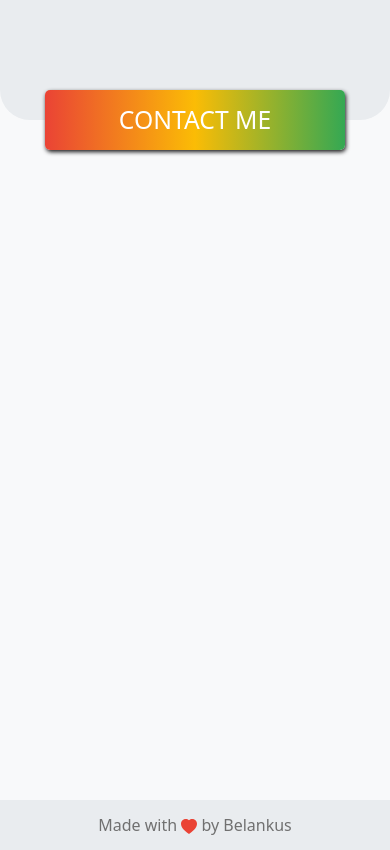
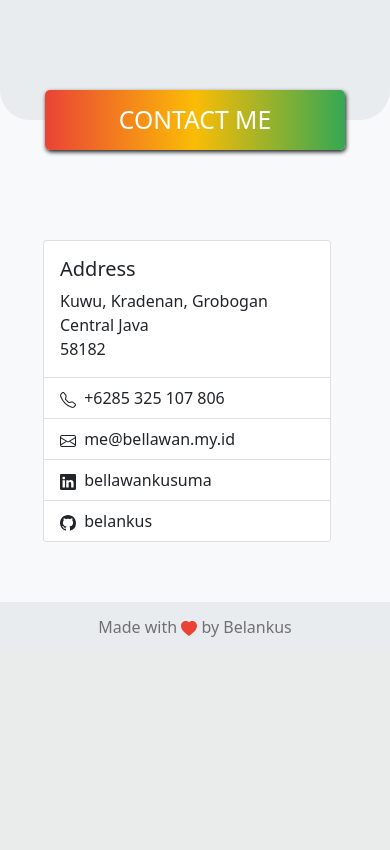
Before and after one commit to belankus/belankus.github.io, a PHP site: page / in a window 390 px wide. Shown: the part 4124-4974 px from the top of the page. After the commit the page ends 4761 px from the top, so only its background shows below. Run offline with PHP 8.4, Linux system fonts and the light colour scheme.

Commit message:
tambah contact me dan peta

```diff
--- a/css/main.css
+++ b/css/main.css
@@ -742,7 +742,7 @@ section .main {
 }
 
 .contact-me {
-  height: 800px;
+  height: auto;
   background-color: #f8f9fa;
   position: relative;
 }
@@ -771,6 +771,18 @@ section .main {
 .contact-me .judul h2 {
   color: white;
   line-height: 60px;
+}
+
+.contact-me .location {
+  margin-top: 60px;
+  padding-bottom: 60px;
+}
+
+.contact-me .location .peta {
+  -webkit-box-sizing: content-box;
+          box-sizing: content-box;
+  border: 1px solid rgba(0, 0, 0, 0.125);
+  border-radius: 5px;
 }
 
 footer .credit {
@@ -1162,5 +1174,8 @@ footer .credit p a {
     -ms-grid-column: 1;
     grid-area: foto5;
   }
+  .contact-me .peta {
+    display: none;
+  }
 }
 /*# sourceMappingURL=main.css.map */
--- a/css/main.scss
+++ b/css/main.scss
@@ -33,6 +33,7 @@ $huruf: #707070;
   font-weight: normal;
   font-style: normal;
 }
+
 body {
   background-color: $latar;
 }
@@ -599,7 +600,7 @@ section {
 }
 
 .contact-me {
-  height: 800px;
+  height: auto;
   background-color: $latar;
   position: relative;
   // text-align: center;
@@ -622,6 +623,15 @@ section {
     h2 {
       color: white;
       line-height: 60px;
+    }
+  }
+  .location {
+    margin-top: 60px;
+    padding-bottom: 60px;
+    .peta {
+      box-sizing: content-box;
+      border: 1px solid rgba(0, 0, 0, 0.125);
+      border-radius: 5px;
     }
   }
 }
@@ -965,4 +975,9 @@ footer {
       grid-area: foto5;
     }
   }
+  .contact-me {
+    .peta {
+      display: none;
+    }
+  }
 }
--- a/index.html
+++ b/index.html
@@ -204,6 +204,64 @@
       <div class="judul">
         <h2>CONTACT <span>ME</span></h2>
       </div>
+      <div class="container location d-flex justify-content-center">
+        <div class="alamat me-3">
+          <div class="card" style="width: 18rem">
+            <div class="card-body">
+              <h5 class="card-title">Address</h5>
+              <p class="card-text">
+                Kuwu, Kradenan, Grobogan<br />
+                Central Java<br />
+                58182
+              </p>
+            </div>
+            <ul class="list-group list-group-flush">
+              <li class="list-group-item">
+                <svg xmlns="http://www.w3.org/2000/svg" width="16" height="16" fill="currentColor" class="bi bi-telephone me-1" viewBox="0 0 16 16">
+                  <path
+                    d="M3.654 1.328a.678.678 0 0 0-1.015-.063L1.605 2.3c-.483.484-.661 1.169-.45 1.77a17.568 17.568 0 0 0 4.168 6.608 17.569 17.569 0 0 0 6.608 4.168c.601.211 1.286.033 1.77-.45l1.034-1.034a.678.678 0 0 0-.063-1.015l-2.307-1.794a.678.678 0 0 0-.58-.122l-2.19.547a1.745 1.745 0 0 1-1.657-.459L5.482 8.062a1.745 1.745 0 0 1-.46-1.657l.548-2.19a.678.678 0 0 0-.122-.58L3.654 1.328zM1.884.511a1.745 1.745 0 0 1 2.612.163L6.29 2.98c.329.423.445.974.315 1.494l-.547 2.19a.678.678 0 0 0 .178.643l2.457 2.457a.678.678 0 0 0 .644.178l2.189-.547a1.745 1.745 0 0 1 1.494.315l2.306 1.794c.829.645.905 1.87.163 2.611l-1.034 1.034c-.74.74-1.846 1.065-2.877.702a18.634 18.634 0 0 1-7.01-4.42 18.634 18.634 0 0 1-4.42-7.009c-.362-1.03-.037-2.137.703-2.877L1.885.511z"
+                  />
+                </svg>
+                +6285 325 107 806
+              </li>
+              <li class="list-group-item">
+                <svg xmlns="http://www.w3.org/2000/svg" width="16" height="16" fill="currentColor" class="bi bi-envelope me-1" viewBox="0 0 16 16">
+                  <path
+                    d="M0 4a2 2 0 0 1 2-2h12a2 2 0 0 1 2 2v8a2 2 0 0 1-2 2H2a2 2 0 0 1-2-2V4zm2-1a1 1 0 0 0-1 1v.217l7 4.2 7-4.2V4a1 1 0 0 0-1-1H2zm13 2.383-4.758 2.855L15 11.114v-5.73zm-.034 6.878L9.271 8.82 8 9.583 6.728 8.82l-5.694 3.44A1 1 0 0 0 2 13h12a1 1 0 0 0 .966-.739zM1 11.114l4.758-2.876L1 5.383v5.73z"
+                  />
+                </svg>
+                me@bellawan.my.id
+              </li>
+              <li class="list-group-item">
+                <svg xmlns="http://www.w3.org/2000/svg" width="16" height="16" fill="currentColor" class="bi bi-linkedin me-1" viewBox="0 0 16 16">
+                  <path
+                    d="M0 1.146C0 .513.526 0 1.175 0h13.65C15.474 0 16 .513 16 1.146v13.708c0 .633-.526 1.146-1.175 1.146H1.175C.526 16 0 15.487 0 14.854V1.146zm4.943 12.248V6.169H2.542v7.225h2.401zm-1.2-8.212c.837 0 1.358-.554 1.358-1.248-.015-.709-.52-1.248-1.342-1.248-.822 0-1.359.54-1.359 1.248 0 .694.521 1.248 1.327 1.248h.016zm4.908 8.212V9.359c0-.216.016-.432.08-.586.173-.431.568-.878 1.232-.878.869 0 1.216.662 1.216 1.634v3.865h2.401V9.25c0-2.22-1.184-3.252-2.764-3.252-1.274 0-1.845.7-2.165 1.193v.025h-.016a5.54 5.54 0 0 1 .016-.025V6.169h-2.4c.03.678 0 7.225 0 7.225h2.4z"
+                  />
+                </svg>
+                bellawankusuma
+              </li>
+              <li class="list-group-item">
+                <svg xmlns="http://www.w3.org/2000/svg" width="16" height="16" fill="currentColor" class="bi bi-github me-1" viewBox="0 0 16 16">
+                  <path
+                    d="M8 0C3.58 0 0 3.58 0 8c0 3.54 2.29 6.53 5.47 7.59.4.07.55-.17.55-.38 0-.19-.01-.82-.01-1.49-2.01.37-2.53-.49-2.69-.94-.09-.23-.48-.94-.82-1.13-.28-.15-.68-.52-.01-.53.63-.01 1.08.58 1.23.82.72 1.21 1.87.87 2.33.66.07-.52.28-.87.51-1.07-1.78-.2-3.64-.89-3.64-3.95 0-.87.31-1.59.82-2.15-.08-.2-.36-1.02.08-2.12 0 0 .67-.21 2.2.82.64-.18 1.32-.27 2-.27.68 0 1.36.09 2 .27 1.53-1.04 2.2-.82 2.2-.82.44 1.1.16 1.92.08 2.12.51.56.82 1.27.82 2.15 0 3.07-1.87 3.75-3.65 3.95.29.25.54.73.54 1.48 0 1.07-.01 1.93-.01 2.2 0 .21.15.46.55.38A8.012 8.012 0 0 0 16 8c0-4.42-3.58-8-8-8z"
+                  />
+                </svg>
+                belankus
+              </li>
+            </ul>
+          </div>
+        </div>
+        <div class="peta">
+          <iframe
+            src="https://www.google.com/maps/embed?pb=!1m18!1m12!1m3!1d3959.020126736351!2d111.12619581431919!3d-7.123664471839243!2m3!1f0!2f0!3f0!3m2!1i1024!2i768!4f13.1!3m3!1m2!1s0x0%3A0x0!2zN8KwMDcnMjUuMiJTIDExMcKwMDcnNDIuMiJF!5e0!3m2!1sid!2sid!4v1631102175875!5m2!1sid!2sid"
+            width="600"
+            height="294"
+            style="border: 0"
+            allowfullscreen="yes"
+            loading="lazy"
+          ></iframe>
+        </div>
+      </div>
     </section>
     <footer>
       <div class="credit">
--- a/js/main.js
+++ b/js/main.js
@@ -4,5 +4,3 @@ $(function () {
     $nav.toggleClass("scrolled", $(this).scrollTop() > $nav.height());
   });
 });
-
-console.log("hai");
```
Also changed, not shown: 1 other file.
